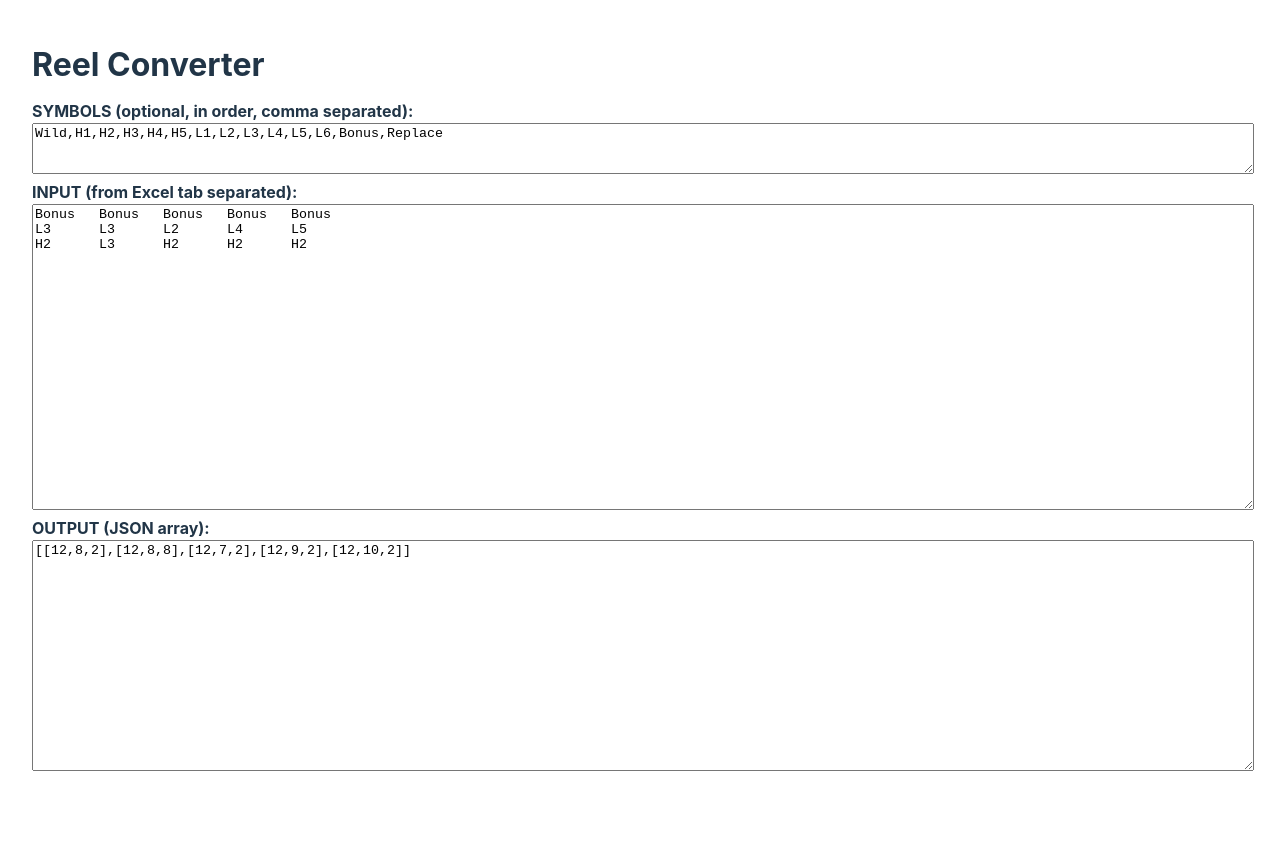
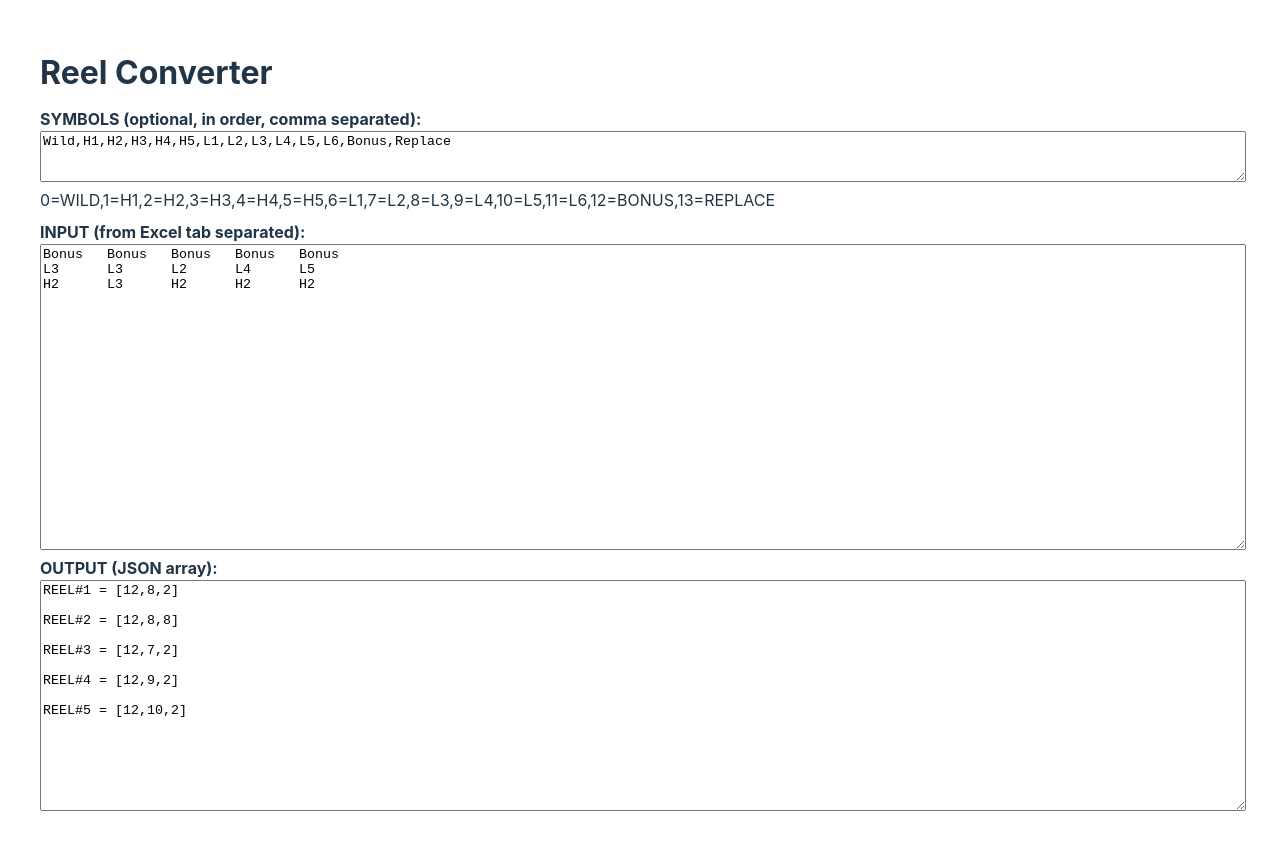
Before and after one commit to tsuriyathep/vite-reel-convert, a Vue app: page / in a window 1280 px wide. Shown: the top 850 px of the page. Before the commit the page ends 809 px from the top, so only its background shows below. Built offline with nearby package versions, Linux system fonts and the light colour scheme.

Commit message:
2 files modified, 1 added, 1 deleted

```diff
--- a/src/App.vue
+++ b/src/App.vue
@@ -1,12 +1,12 @@
 <script setup>
 // This starter template is using Vue 3 <script setup> SFCs
 // Check out https://vuejs.org/api/sfc-script-setup.html#script-setup
-import HelloWorld from './components/HelloWorld.vue';
+import ReelConverter from './components/ReelConverter.vue';
 </script>
 
 <template>
   <h1>Reel Converter</h1>
-  <HelloWorld />
+  <ReelConverter />
 </template>
 
 <style scoped></style>
--- a/src/components/HelloWorld.vue
+++ b/src/components/ReelConverter.vue
@@ -6,35 +6,46 @@ let reelText = ref(`Bonus	Bonus	Bonus	Bonus	Bonus
 L3	L3	L2	L4	L5
 H2	L3	H2	H2	H2`);
 let reelResult = ref('');
+let symsArrStr = ref('');
 
 function process() {
   let symsArr = [];
-
   if (symbolsInOrder.value.trim().length > 0) {
     symsArr = symbolsInOrder.value
       .toUpperCase()
       .trim()
       .split(',')
       .map((n) => n.trim());
-  }
+    symsArrStr.value = symsArr.map((n, i) => `${i}=${n}`).join(',');
+  } else symsArrStr.value = '';
 
+  let result = '';
   let reelsStr = reelText.value.trim().toUpperCase();
   let rows = reelsStr.split('\n');
-  let cols = rows[0].trim().split('\t').length;
-  let arr = [];
+  let cols = 0;
+  let rowStart = 0;
+  for (let i = 0; i < rows.length; i++) {
+    let n = rows[i].trim().split('\t').length;
+    if (n > 1) {
+      cols = n;
+      rowStart = i;
+      break;
+    }
+  }
   for (let j = 0; j < cols; j++) {
     let colSymbols = [];
-    for (let i = 0; i < rows.length; i++) {
+    for (let i = rowStart; i < rows.length; i++) {
       let vals = rows[i].split('\t');
       let sym = vals[j].toUpperCase();
-      if (sym.length == 0) continue;
+      if (sym.length == 0) break;
       let index = symsArr.indexOf(sym);
       if (index > -1) sym = index;
       colSymbols.push(sym);
     }
-    arr.push(colSymbols);
+    result += `REEL#${j + 1} = ${JSON.stringify(colSymbols)}\n\n`;
   }
-  reelResult.value = JSON.stringify(arr);
+
+  reelResult.value = result;
 }
 
 watch([symbolsInOrder, reelText], (newValue, oldValue) => {
@@ -47,6 +58,12 @@ process();
 <template>
   <b>SYMBOLS (optional, in order, comma separated):</b>
   <textarea v-model="symbolsInOrder" style="width: 100%" rows="3" />
+  <div
+    v-if="symsArrStr.length > 0"
+    style="margin-bottom: 8px; word-wrap: break-word"
+  >
+    {{ symsArrStr }}
+  </div>
   <b>INPUT (from Excel tab separated):</b>
   <textarea v-model="reelText" style="width: 100%" rows="20" />
   <b>OUTPUT (JSON array):</b>
--- a/src/style.css
+++ b/src/style.css
@@ -15,15 +15,7 @@
   -webkit-text-size-adjust: 100%;
 }
 
-body {
-  margin: 0;
-  display: flex;
-  min-width: 320px;
-  min-height: 100vh;
-}
-
 #app {
-  max-width: 1280px;
   margin: 0 auto;
   padding: 2rem;
 }
```
